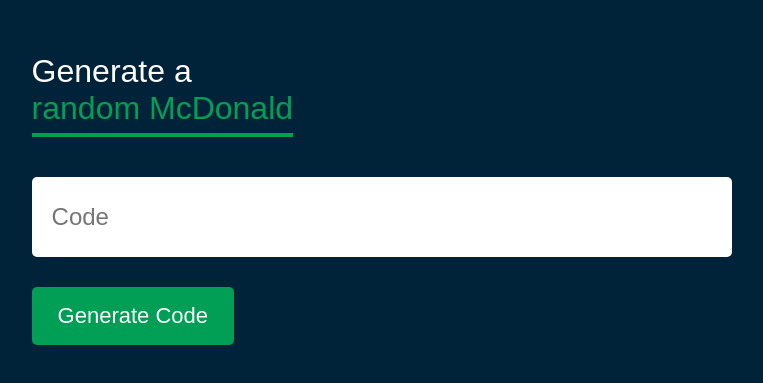
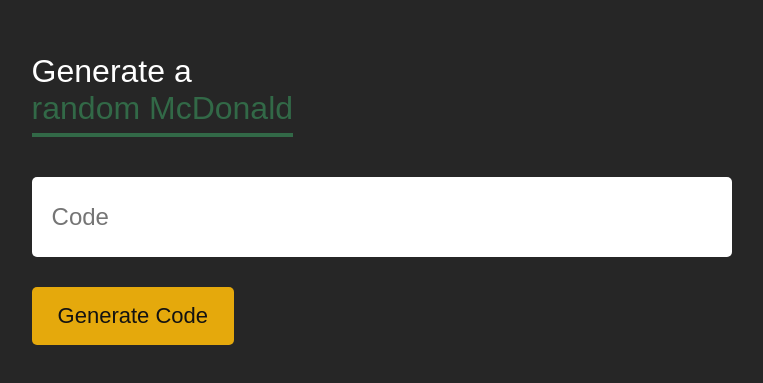
Before and after one commit to Natnat999/mc-do-gen-website, a plain HTML site: page index.html in a window 1280 px wide. Shown: the part 101-484 px from the top of the page, without its empty margins (122-885 px from the left). Drawn offline with Linux system fonts and the light colour scheme.

Commit message:
Add files via upload

```diff
--- a/style.css
+++ b/style.css
@@ -5,7 +5,7 @@
     box-sizing: border-box;
 }
 body{
-    background: #002339;
+    background: #262626;
     color: #fff;
 }
 .container{
@@ -18,7 +18,7 @@ body{
     margin-top: 50px;
     margin-bottom: 30px;
     background: #fff;
-    color: #333;
+    color: #828282;
     display: flex;
     align-items: center;
     justify-content: space-between;
@@ -30,8 +30,8 @@ body{
     font-size: 45;
 }
 .container h1 span {
-    color: #019f55;
-    border-bottom: 4px solid #019f55;
+    color: #326947;
+    border-bottom: 4px solid #326947;
     padding-bottom: 7px;
 }
 .display input{
@@ -42,8 +42,8 @@ body{
 .container button{
     border: 0;
     outline: 0;
-    background: #019f55;
-    color: #fff;
+    background: #E5A90C;
+    color: #121212;
     font-size: 22px;
     font-weight: 300;
     display: flex;
```
